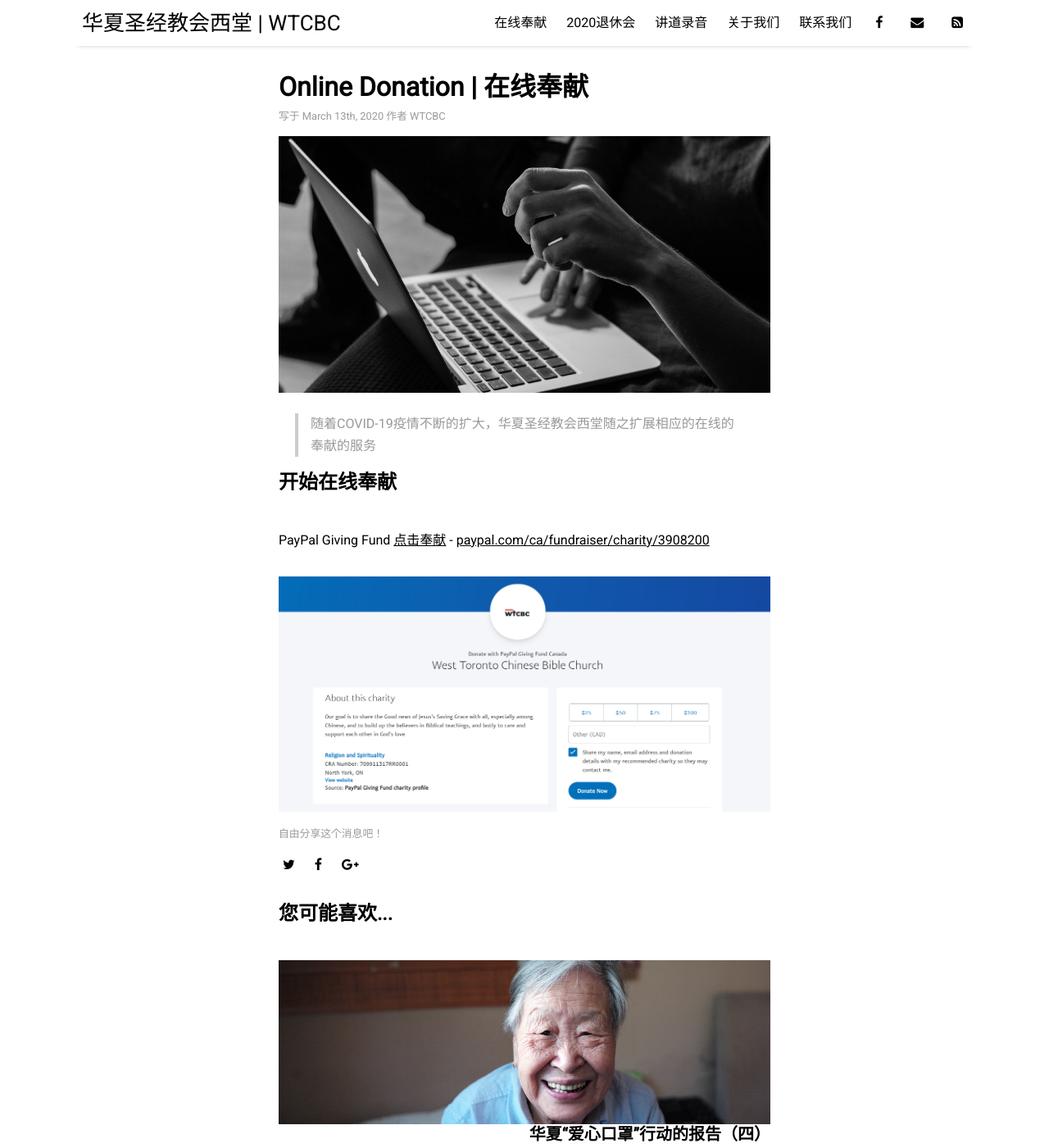
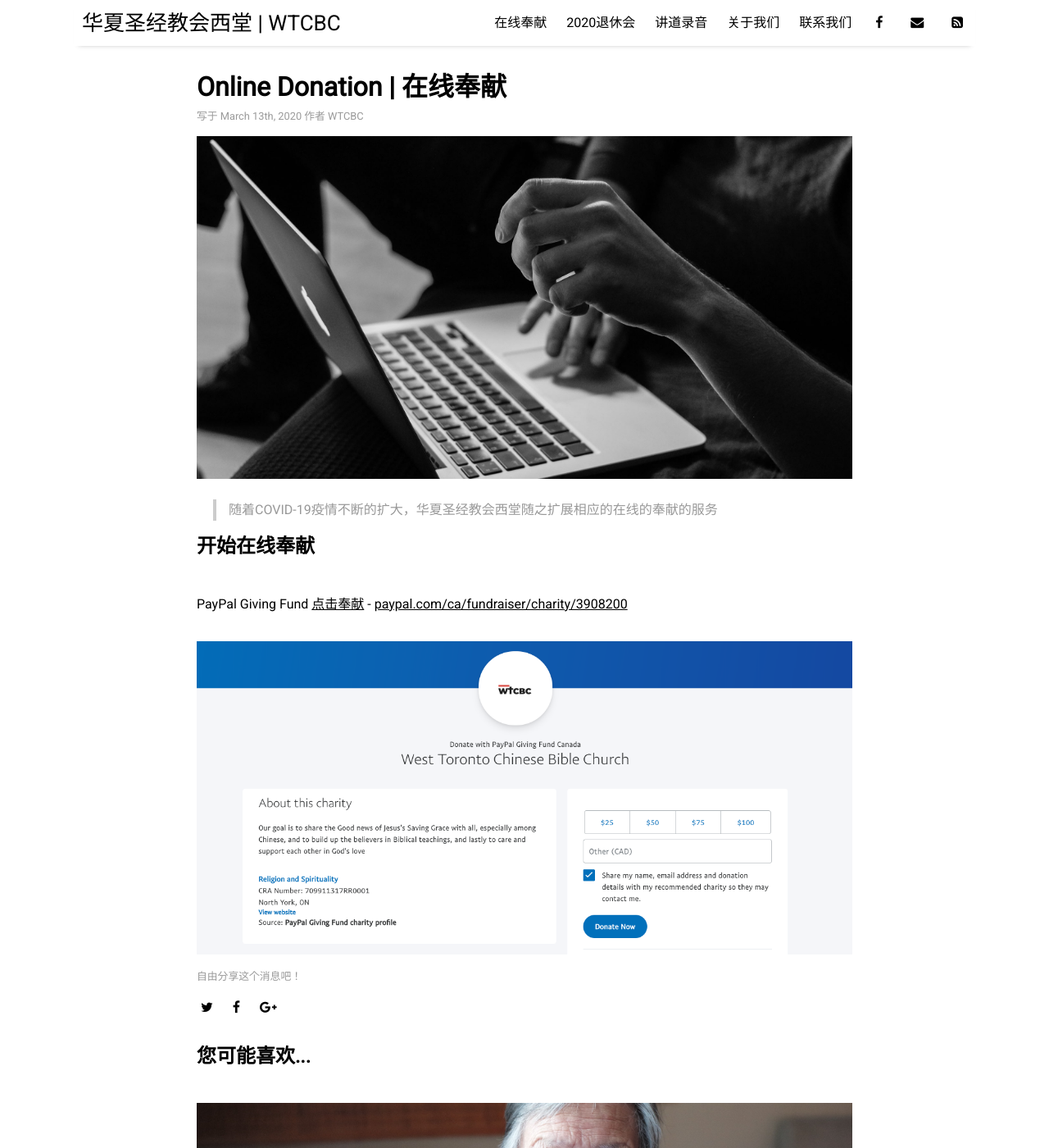
Before and after one commit to wtcbc/wtcbc.github.io, a Jekyll site: the page built from _posts/2020-03-13-online-donation.md, in a window 1280 px wide and 1400 px high. Shown: the whole window at 82% size. Built offline with Jekyll 4.4.1, drawn with Linux system fonts in a browser that asks for light colours; nearby versions of some CDN libraries.

Commit message:
adjust width

```diff
--- a/_layouts/post.html
+++ b/_layouts/post.html
@@ -57,7 +57,7 @@ layout: default
                 <a href="{{ site.github.url | replace: 'http://', '//'}}{{ mypost.url }}">
                   <div class="related-thumbnail">
                     {% if mypost.image %}
-                      <img src="{{ site.url }}{{ site.baseurl }}/assets/img/{{ mypost.image }}">
+                      <img src="{{ site.github.url | replace: 'http://', '//'}}/assets/img/{{ mypost.image }}">
                     {% endif %}
                   </div>
                   <div class="related-title">
--- a/assets/css/_sass/_base.scss
+++ b/assets/css/_sass/_base.scss
@@ -45,7 +45,7 @@ body img {
     align: middle;
     margin: 5px auto auto auto;
     display: block;
-    max-width: 600px;
+    max-width: 800px;
 }
 
 p {
--- a/assets/css/_sass/_misc.scss
+++ b/assets/css/_sass/_misc.scss
@@ -2,7 +2,7 @@
   padding: 0px 10px 10px;
 }
 .misc-content {
-  max-width: 600px;
+  max-width: 800px;
   display: block;
   margin-left: auto;
   margin-right: auto;
--- a/assets/css/_sass/_post.scss
+++ b/assets/css/_sass/_post.scss
@@ -1,5 +1,5 @@
 .page-content {
-  width: 600px;
+  width: 800px;
   display: block;
   margin-left: auto;
   margin-right: auto;
@@ -16,7 +16,7 @@
   align: middle;
   margin: 5px auto 25px;
   display: block;
-  max-width: 600px;
+  max-width: 800px;
 }
 @media (max-width: $container-width) {
   .page-content {
@@ -74,7 +74,7 @@
 }
 .related-thumbnail {
   position: relative;
-  width: 600px;
+  width: 800px;
   height: 200px;
   overflow: hidden;
 }
@@ -83,7 +83,7 @@
   left: 50%;
   top: 50%;
   height: auto;
-  width: 600px;
+  width: 800px;
   -webkit-transform: translate(-50%,-50%);
       -ms-transform: translate(-50%,-50%);
           transform: translate(-50%,-50%);
--- a/rss-feed.xml
+++ b/rss-feed.xml
@@ -19,8 +19,8 @@
 					<description>{{ post.content | xml_escape }}</description>
 				{% endif %}
 				<pubDate>{{ post.date | date_to_rfc822 }}</pubDate>
-				<link>{{ site.url }}{{ post.url }}</link>
-				<guid isPermaLink="true">{{ site.url }}{{ post.url }}</guid>
+				<link>{{ site.github.url | replace: 'http://', '//'}}{{ post.url }}</link>
+				<guid isPermaLink="true">{{ site.github.url | replace: 'http://', '//'}}{{ post.url }}</guid>
 			</item>
 		{% endfor %}
 	</channel>
```
Also changed, not shown: 10 other files.
